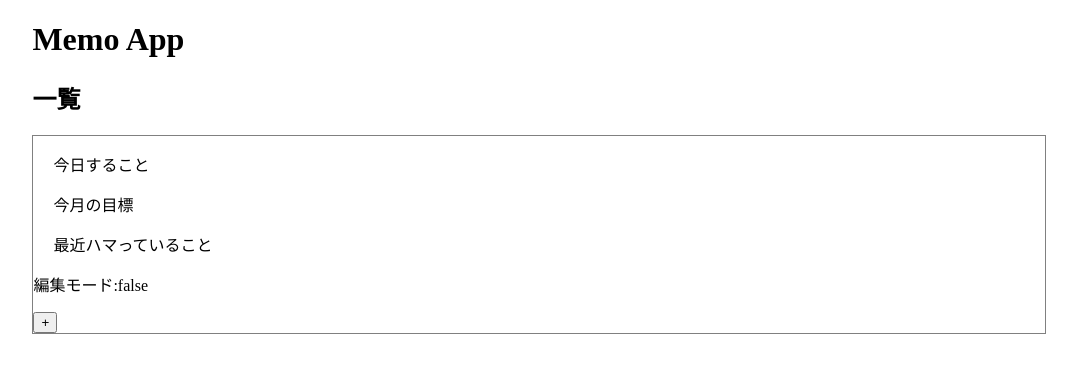
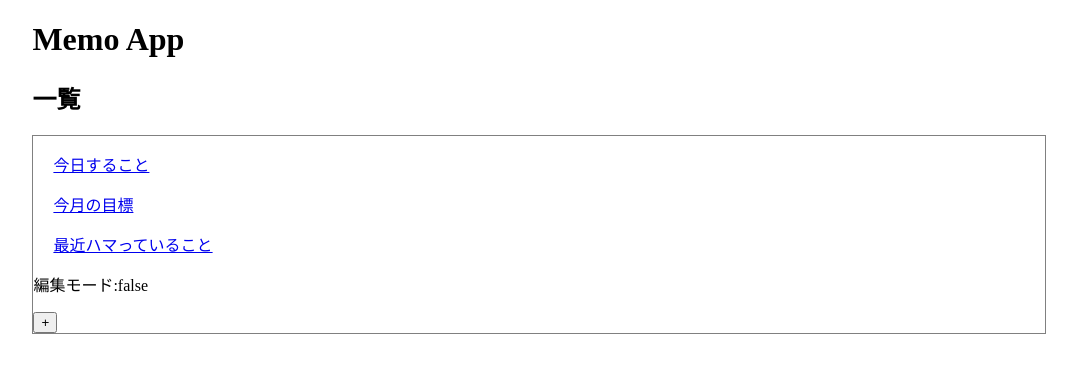
Before and after one commit to haruguchi-yuma/memo-spa, a Vue app: page / in a window 1280 px wide. Shown: the top 372 px of the page, without its empty margins (102-1179 px from the left). Built offline with nearby package versions, Linux system fonts and the light colour scheme.

Commit message:
メモをリンクに変更

```diff
--- a/src/App.vue
+++ b/src/App.vue
@@ -9,7 +9,7 @@
             style="display: inline;"
             @click="editable(memo)"
           >
-              {{memo.body | firstLine}}
+              <a href="#">{{memo.body | firstLine}}</a>
           </li>
         </ul>
         <p>編集モード:{{ editMode }}</p>
```
